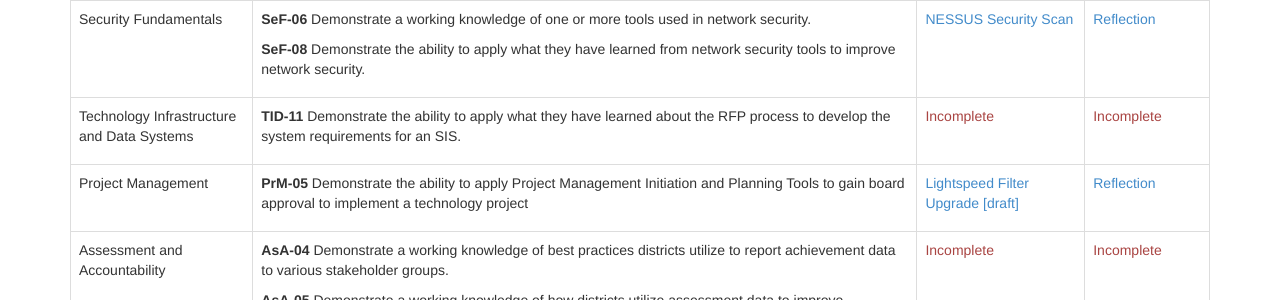
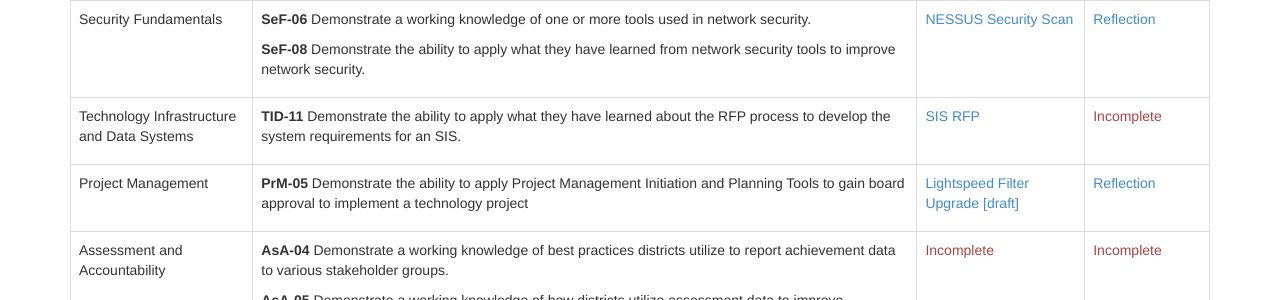
Before and after one commit to shanepinnell/shanepinnell.github.io, a Jekyll site: the page built from cto_mentor/index.html, in a window 1280 px wide. Shown: the part 819-1119 px from the top of the page. Built offline with Jekyll 4.4.1, drawn with Linux system fonts in a browser that asks for light colours; nearby versions of some CDN libraries; library files that are not in the unit come from our copies.

Commit message:
updated portfolio

```diff
--- a/cto_mentor/index.html
+++ b/cto_mentor/index.html
@@ -121,7 +121,7 @@ title: Shane Pinnell CTO Portfolio
 						<p><strong>TID-11</strong> Demonstrate the ability to apply what they have learned about the RFP process to develop the system requirements for an SIS.</p>
 					</td>
 					<td>
-						<p class="text-danger">Incomplete</p>
+						<p><a href="https://drive.google.com/open?id=1CyQeePj9DbEymtG5JckIi5tVXINSuBpovbqsh6DAu7o">SIS RFP</a></p>
 					</td>
 					<td>
 						<p class="text-danger">Incomplete</p>
```
